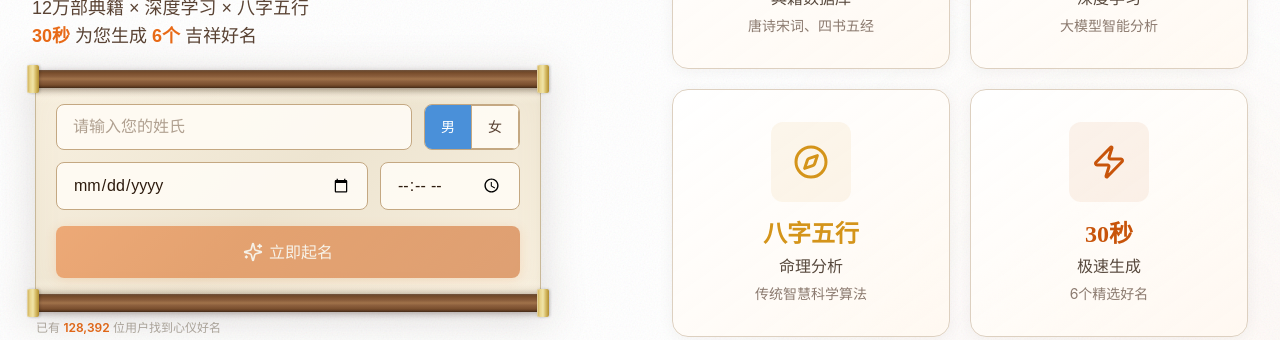
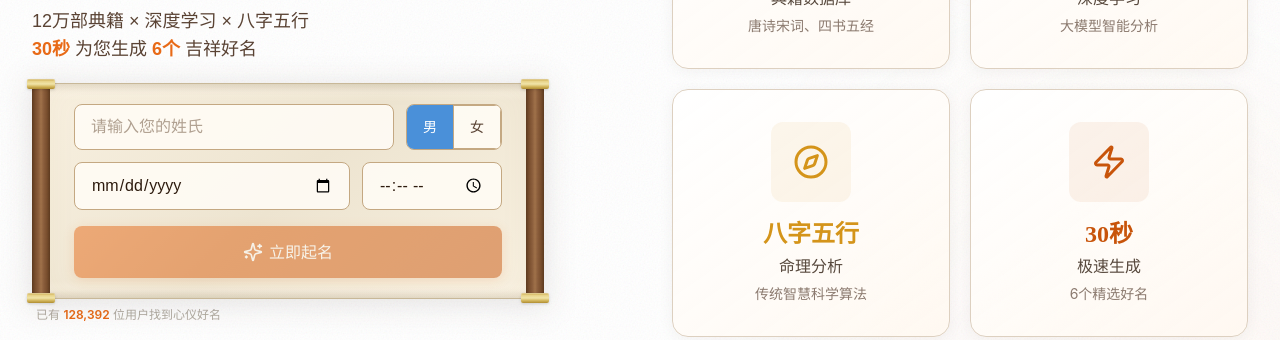
Before and after one commit to longtail2026/seekname, a Next.js app: page / in a window 1280 px wide. Shown: the part 323-663 px from the top of the page. Built offline with nearby package versions, Linux system fonts and the light colour scheme; no server answers.

Commit message:
fix: 卷轴改为左右摊开布局，轴杆在上层遮挡宣纸边缘

```diff
--- a/src/app/globals.css
+++ b/src/app/globals.css
@@ -550,24 +550,22 @@ html {
 
 /* ═══════════════════════════════════════════
    古风卷轴画卷 - 起名表单专用
-   布局：轴杆在上，宣纸悬挂在下
+   布局：左右轴杆夹宣纸，卷轴在上（前后），宣纸在下方
    ═══════════════════════════════════════════ */
 
 .scroll-painting {
   position: relative;
   display: flex;
-  flex-direction: column;
-  align-items: center;
-  filter: drop-shadow(0 6px 20px rgba(44, 24, 16, 0.15));
+  align-items: stretch;
+  filter: drop-shadow(0 4px 16px rgba(44, 24, 16, 0.12));
 }
 
-/* ─── 轴杆（水平方向，宽卷轴） ─── */
+/* ─── 左右轴杆（卷轴在宣纸上层） ─── */
 .scroll-rod {
-  width: 100%;
-  height: 18px;
+  width: 18px;
   flex-shrink: 0;
   position: relative;
-  border-radius: 3px;
+  border-radius: 4px;
   /* 木纹渐变 - 圆柱立体感 */
   background:
     repeating-linear-gradient(180deg,
@@ -576,7 +574,7 @@ html {
       transparent 2px,
       transparent 5px
     ),
-    linear-gradient(180deg,
+    linear-gradient(90deg,
       #5D3A1F 0%,
       #7A4F2E 18%,
       #8B5E3C 35%,
@@ -585,24 +583,21 @@ html {
       #7A4F2E 82%,
       #5D3A1F 100%
     );
-  box-shadow:
-    0 2px 6px rgba(44, 24, 16, 0.3),
-    inset 0 -1px 2px rgba(0,0,0,0.3),
-    inset 0 1px 2px rgba(255,255,255,0.15);
+  z-index: 2;
 }
 
-/* 轴杆两端装饰头（金属帽） - 左右两侧 */
+/* 轴杆两端金属帽 */
 .scroll-rod::before,
 .scroll-rod::after {
   content: '';
   position: absolute;
-  top: 50%;
-  transform: translateY(-50%);
-  width: 12px;
-  height: 28px;
+  left: 50%;
+  transform: translateX(-50%);
+  width: 28px;
+  height: 10px;
   border-radius: 2px;
   background:
-    linear-gradient(90deg,
+    linear-gradient(180deg,
       #C9A84C 0%,
       #E8D48B 25%,
       #F0E4A8 50%,
@@ -610,34 +605,22 @@ html {
       #B08D30 100%
     );
   box-shadow:
-    1px 0 3px rgba(0,0,0,0.2),
-    inset 1px 0 0 rgba(255,255,255,0.4);
+    0 1px 3px rgba(0,0,0,0.15),
+    inset 0 1px 0 rgba(255,255,255,0.3);
 }
 
 .scroll-rod::before {
-  left: -5px;
+  top: -4px;
 }
 
 .scroll-rod::after {
-  right: -5px;
+  bottom: -4px;
 }
 
-/* 上方轴杆 */
-.scroll-rod-top {
-  z-index: 2;
-  border-radius: 3px 3px 1px 1px;
-}
-
-/* 下方轴杆 */
-.scroll-rod-bottom {
-  z-index: 2;
-  border-radius: 1px 1px 3px 3px;
-}
-
-/* ─── 宣纸区域 - 悬挂在轴杆下方 ─── */
+/* ─── 宣纸区域（在轴杆下层，宽度不超过轴杆净高） ─── */
 .scroll-body {
-  width: calc(100% - 6px);
-  padding: 16px 20px;
+  flex: 1;
+  padding: 20px 24px;
   background:
     /* 极淡的宣纸纤维纹理 */
     linear-gradient(180deg,
@@ -649,44 +632,42 @@ html {
       rgba(255,248,235,0) 100%
     ),
     linear-gradient(135deg, #F8F0E0 0%, #EDE4D0 50%, #F8F0E0 100%);
-  border-left: 1px solid #C8B898;
-  border-right: 1px solid #C8B898;
+  border-top: 1px solid #C8B898;
+  border-bottom: 1px solid #C8B898;
   position: relative;
+  z-index: 1;
   box-shadow:
-    inset 0 0 30px rgba(160, 130, 80, 0.06),
-    inset 0 0 6px rgba(160, 130, 80, 0.04);
+    inset 0 0 30px rgba(160, 130, 80, 0.05);
 }
 
-/* 宣纸上方 - 紧贴上轴杆的卷曲阴影 */
-.scroll-body::before {
-  content: '';
-  position: absolute;
-  top: 0;
-  left: 0;
-  right: 0;
-  height: 10px;
-  background: linear-gradient(180deg,
-    rgba(80, 55, 25, 0.12) 0%,
-    rgba(80, 55, 25, 0.03) 60%,
-    transparent 100%
-  );
-  pointer-events: none;
-}
-
-/* 宣纸下方 - 紧贴下轴杆的卷曲阴影 */
+/* 宣纸上下边缘与轴杆衔接的阴影 */
+.scroll-body::before,
 .scroll-body::after {
   content: '';
   position: absolute;
-  bottom: 0;
   left: 0;
   right: 0;
-  height: 10px;
-  background: linear-gradient(0deg,
-    rgba(80, 55, 25, 0.12) 0%,
-    rgba(80, 55, 25, 0.03) 60%,
+  height: 12px;
+  pointer-events: none;
+  z-index: 1;
+}
+
+.scroll-body::before {
+  top: 0;
+  background: linear-gradient(180deg,
+    rgba(80, 55, 25, 0.10) 0%,
+    rgba(80, 55, 25, 0.02) 60%,
     transparent 100%
   );
-  pointer-events: none;
+}
+
+.scroll-body::after {
+  bottom: 0;
+  background: linear-gradient(0deg,
+    rgba(80, 55, 25, 0.10) 0%,
+    rgba(80, 55, 25, 0.02) 60%,
+    transparent 100%
+  );
 }
 
 /* 卷轴内输入框背景 */
--- a/src/app/page.tsx
+++ b/src/app/page.tsx
@@ -184,9 +184,9 @@ export default function Home() {
               <form onSubmit={handleSubmit} className="mb-4 max-w-lg mx-auto lg:mx-0">
                 {/* 卷轴容器 */}
                 <div className="scroll-painting relative max-w-lg">
-                  {/* 上方轴杆（展开的画卷上半部分边缘） */}
-                  <div className="scroll-rod scroll-rod-top" />
-                  {/* 卷轴主体（宣纸）- 悬挂在轴杆下方 */}
+                  {/* 左侧轴杆 */}
+                  <div className="scroll-rod" />
+                  {/* 宣纸区域 */}
                   <div className="scroll-body">
                     {/* 第一行：姓氏 + 性别 */}
                     <div className="flex gap-3 mb-3">
@@ -290,8 +290,8 @@ export default function Home() {
                       )}
                     </button>
                   </div>
-                  {/* 下方轴杆（展开的画卷下半部分边缘） */}
-                  <div className="scroll-rod scroll-rod-bottom" />
+                  {/* 右侧轴杆 */}
+                  <div className="scroll-rod" />
                 </div>
                 <p className="text-xs text-[#B0AAA0] mt-2 ml-1 text-center lg:text-left">
                   已有 <span className="text-[#E86A17] font-semibold">{SITE_CONFIG.stats.totalUsers.toLocaleString()}</span> 位用户找到心仪好名
```
